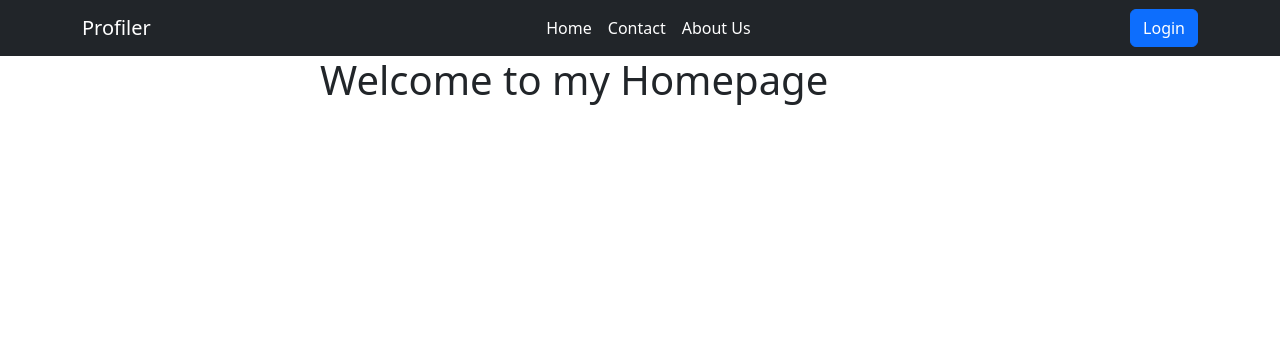
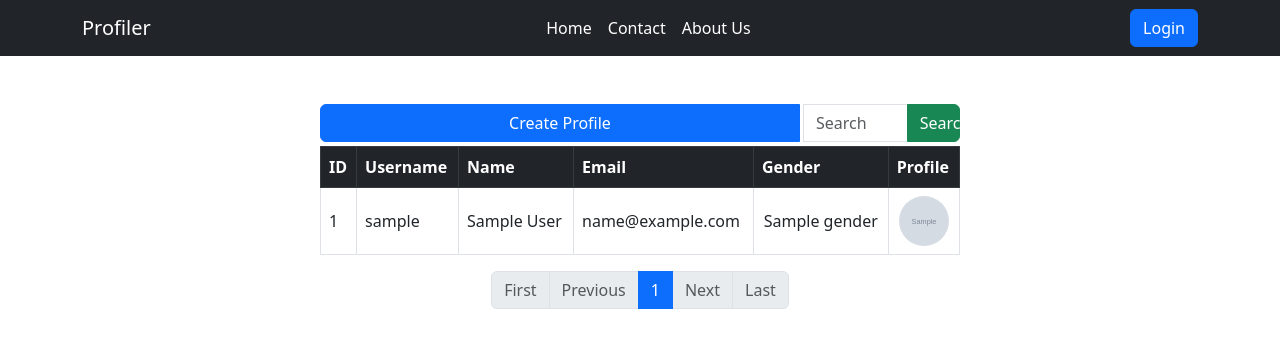
Before and after one commit to ChunMa007/Django-Profiler, a Django app: template profilerapp/templates/home.html in a window 1280 px wide. Shown: the top 356 px of the page. Run offline with Django 3.2, Linux system fonts and the light colour scheme; the template is opened without the code that fills it: most values are stand-ins (such as "Sample title", 1, 10 or a date in 2020); grey boxes marked "Sample" are stand-in pictures.

Commit message:
second commit

```diff
--- a/profiler/settings.py
+++ b/profiler/settings.py
@@ -127,3 +127,7 @@ STATIC_URL = 'static/'
 # https://docs.djangoproject.com/en/5.0/ref/settings/#default-auto-field
 
 DEFAULT_AUTO_FIELD = 'django.db.models.BigAutoField'
+
+
+MEDIA_URL = '/media/'
+MEDIA_ROOT = os.path.join(BASE_DIR, 'media')
--- a/profiler/urls.py
+++ b/profiler/urls.py
@@ -1,7 +1,9 @@
 from django.contrib import admin
 from django.urls import path, include
+from django.conf import settings
+from django.conf.urls.static import static
 
 urlpatterns = [
     path('admin/', admin.site.urls),
     path('', include('profilerapp.urls'))
-]
+] + static(settings.MEDIA_URL, document_root=settings.MEDIA_ROOT)
--- a/profilerapp/models.py
+++ b/profilerapp/models.py
@@ -1,6 +1,6 @@
 from django.db import models
 
-class User_Records(models.Model):
+class User_Record(models.Model):
     GENDER_CHOICES = [
         ('M', 'Male'),
         ('F', 'Female')
@@ -12,6 +12,7 @@ class User_Records(models.Model):
     last_name = models.CharField(max_length=200)
     email = models.EmailField(max_length=200, unique=True)
     gender = models.CharField(max_length=1, choices=GENDER_CHOICES)
+    image = models.ImageField(upload_to="profile_pics/", blank=True, null=True, default="profile_pics/default.jpg")
 
     def __str__(self):
-        return f"{self.first_name} {self.last_name} {self.get_gender_display()}"
+        return f"{self.first_name} {self.last_name}"
--- a/profilerapp/templates/home.html
+++ b/profilerapp/templates/home.html
@@ -1,5 +1,60 @@
 {% extends "base.html" %}
 
 {% block content %}
-    <h1>Welcome to my Homepage</h1>
+    <form action="{% url 'search' %}" method="GET">
+        <div class="input-group mt-5 mb-1">
+            <a href="{% url 'create_profile' %}" class="btn btn-primary col-9 me-1">Create Profile</a>
+            <input type="text" class="form-control col-2" placeholder="Search" name="search">
+            <button type="submit" class="btn btn-success col-1">Search</button>
+        </div>
+    </form>
+
+    <table class="table table-stripped table-hover table-bordered">
+        <thead class="table-dark">
+            <tr>
+                <th class="col">ID</th>
+                <th class="col">Username</th>
+                <th class="col">Name</th>
+                <th class="col">Email</th>
+                <th class="col">Gender</th>
+                <th class="col">Profile</th>
+            </tr>
+        </thead>
+        <tbody>
+            {% if records %}
+                {% for record in records %}
+                    <tr class="align-middle">
+                        <td>{{ record.id }}</td>
+                        <td>{{ record.username }}</td>
+                        <td>{{ record.first_name }} {{ record.last_name }}</td>
+                        <td>{{ record.email }}</td>
+                        <td class="text-center">{{ record.gender }}</td>
+                        <td class="text-center">
+                            <img src="{{ record.image.url }}" alt="{{ record.username }}" class="img-fluid rounded-circle" style="width: 50px; height: 50px;">
+                        </td>
+                    </tr>
+                {% endfor %}
+            {% endif %}
+        </tbody>
+    </table>
+
+    <div class="d-flex justify-content-center">
+        <ul class="pagination">
+            <li class="page-item {% if records.number == 1 %}disabled{% endif %}">
+                <a class="page-link" href="?search={{ request.GET.search }}&page=1">First</a>
+            </li>
+            <li class="page-item {% if records.has_previous %}{% else %}disabled{% endif %}">
+                <a class="page-link" href="{% if records.has_previous %}?search={{ request.GET.search }}&page={{ records.previous_page_number }}{% else %}#{% endif %}">Previous</a>
+            </li>
+
+            <li class="page-item active"><span class="page-link">{{ records.number }}</span></li>
+
+            <li class="page-item {% if records.has_next %}{% else %}disabled{% endif %}">
+                <a class="page-link" href="{% if records.has_next %}?search={{ request.GET.search }}&page={{ records.next_page_number }}{% else %}#{% endif %}">Next</a>
+            </li>
+            <li class="page-item {% if records.number == records.paginator.num_pages %}disabled{% endif %}">
+                <a class="page-link" href="?search={{ request.GET.search }}&page={{ records.paginator.num_pages }}">Last</a>
+            </li>
+        </ul>
+    </div>
 {% endblock  %}
--- a/profilerapp/templates/navbar.html
+++ b/profilerapp/templates/navbar.html
@@ -10,7 +10,7 @@
                 <div class="collapse navbar-collapse" id="mynavbar">
                     <ul class="navbar-nav">
                         <li class="nav-item">
-                            <a href="{% url "getting_started" %}" class="nav-link text-white">Home</a>
+                            <a href="{% url "home" %}" class="nav-link text-white">Home</a>
                         </li>
                         <li class="nav-item">
                             <a href="" class="nav-link text-white">Contact</a>
--- a/profilerapp/urls.py
+++ b/profilerapp/urls.py
@@ -5,6 +5,8 @@ urlpatterns = [
     path('', views.getting_started, name='getting_started'),
     path('login/', views.user_login, name='user_login'),
     path('home/', views.home, name='home'),
+    path('search', views.search, name='search'),
     path('logout/', views.user_logout, name='user_logout'),
     path('register/', views.user_register, name='user_register'),
+    path('create_profile/', views.create_profile, name='create_profile'),
 ]
```
Also changed, not shown: profilerapp/admin.py (+7 -2 lines), profilerapp/forms.py (+19 -1 lines), profilerapp/templates/create_profile.html (added, +14 -0 lines), profilerapp/templates/getting_started.html (+6 -1 lines), profilerapp/views.py (+40 -3 lines), media/profile_pics/Group_6_-_Badminton_Service_and_Shots.jpg (added), media/profile_pics/Monkey_D._Luffy.webp (added), media/profile_pics/cap.jpg (added), media/profile_pics/default.jpg (added), media/profile_pics/lp8_-_Copy.jpg (added), profilerapp/migrations/0002_rename_user_records_user_record.py (added), profilerapp/migrations/0003_user_record_image.py (added), profilerapp/migrations/0004_alter_user_record_image.py (added), profilerapp/migrations/0005_alter_user_record_image.py (added).
